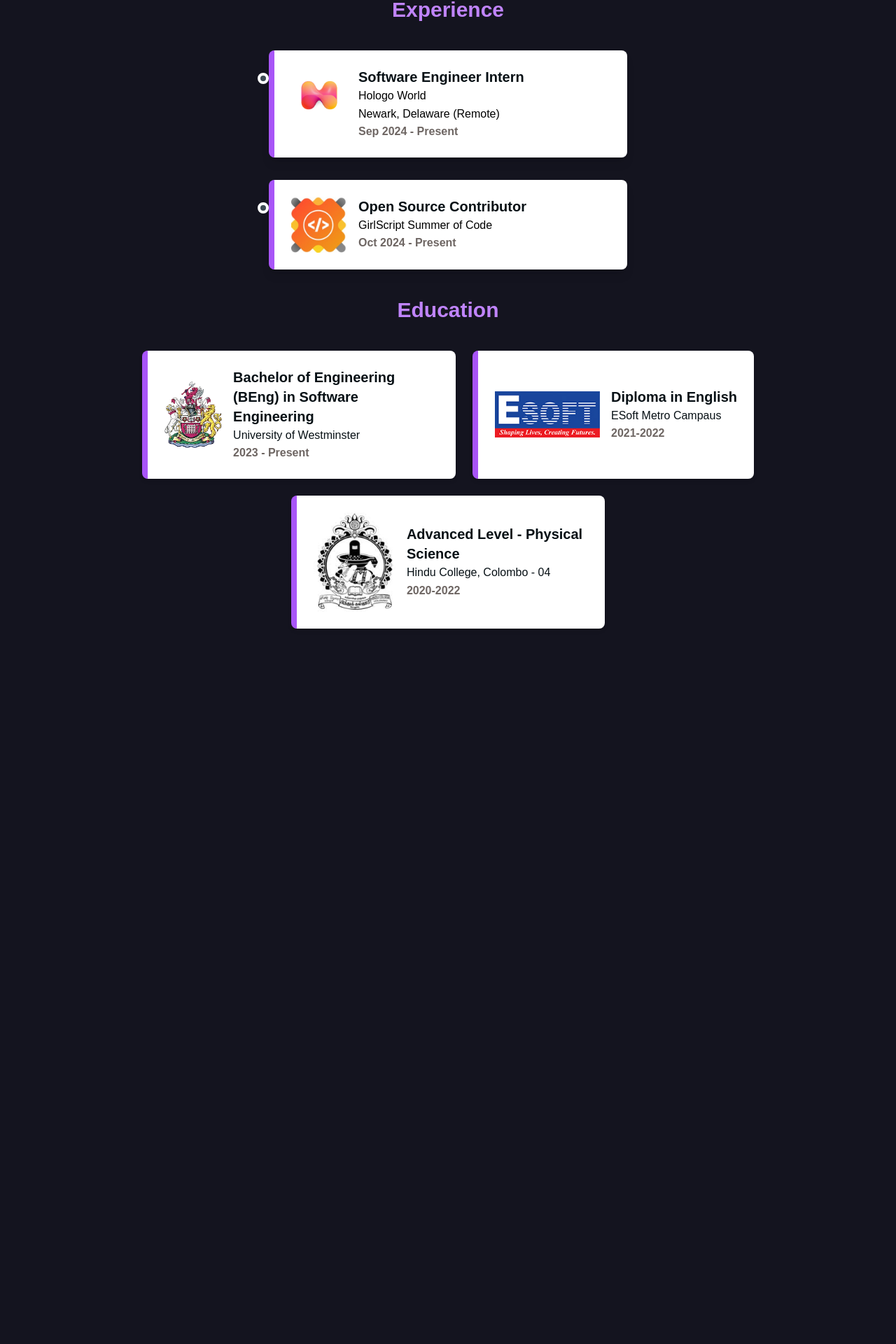
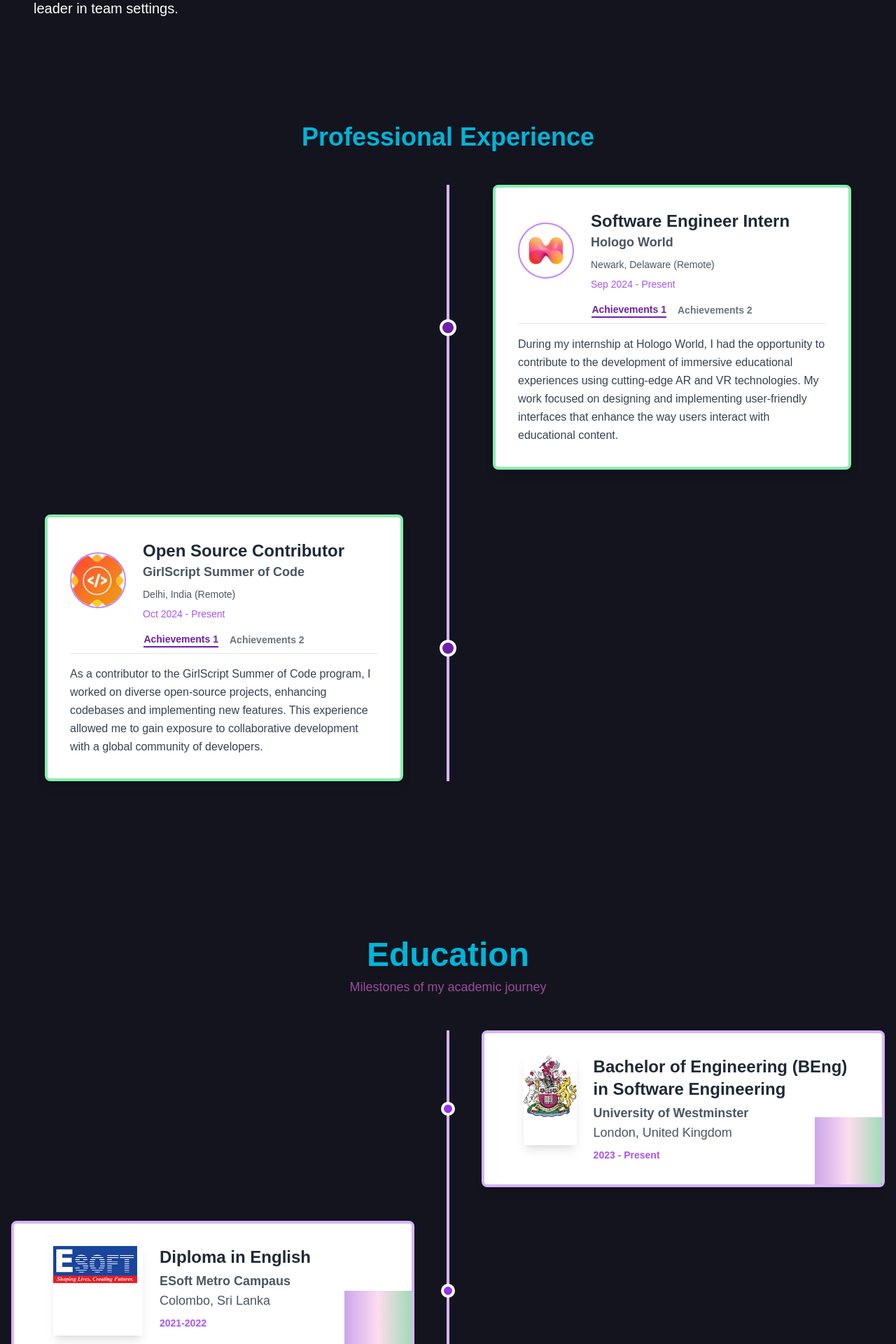
Before and after one commit to DharshanSR/Personal-Portfolio, a Next.js app: page /about in a window 1280 px wide. Shown: the part 656-2576 px from the top of the page at 70% size. Before the commit the page ends 1666 px from the top, so only its background shows below. Built offline with nearby package versions, Linux system fonts and the light colour scheme.

Commit message:
update the new about me section

```diff
--- /dev/null
+++ b/next.config.js
@@ -0,0 +1,5 @@
+module.exports = {
+    images: {
+        domains: ['images.unsplash.com'],
+    },
+};
--- a/src/app/about/page.tsx
+++ b/src/app/about/page.tsx
@@ -1,8 +1,7 @@
 'use client';
 
-import React from "react";
+import React, {useState} from "react";
 import Image from "next/image";
-import profileImage from '@/public/assests/images/Graduate-Men.png';
 import hologoWorldLogo from '@/public/assests/images/hologoWorld.png';
 import westminsterLogo from '@/public/assests/images/westminster-logo.png';
 import esoftLogo from '@/public/assests/images/esoft-logo.jpg';
@@ -17,12 +16,21 @@ const experiences = [
         company: "Hologo World",
         duration: "Sep 2024 - Present",
         location: "Newark, Delaware (Remote)",
+        description: [
+            "During my internship at Hologo World, I had the opportunity to contribute to the development of immersive educational experiences using cutting-edge AR and VR technologies. My work focused on designing and implementing user-friendly interfaces that enhance the way users interact with educational content.",
+            "In addition to front-end development, I also optimized backend systems by improving database queries and reducing API response times, which significantly boosted application performance. This role helped me develop a deeper understanding of scalable software design and collaborative development in a remote environment."
+        ],
         logo: hologoWorldLogo,
     },
     {
         role: "Open Source Contributor",
         company: "GirlScript Summer of Code",
         duration: "Oct 2024 - Present",
+        location: "Delhi, India (Remote)",
+        description: [
+            "As a contributor to the GirlScript Summer of Code program, I worked on diverse open-source projects, enhancing codebases and implementing new features. This experience allowed me to gain exposure to collaborative development with a global community of developers.",
+            "One of my major contributions was improving project documentation and creating beginner-friendly onboarding guides, which made the repositories more accessible to new contributors. I also focused on writing modular and reusable code to promote best practices in software development."
+        ],
         logo: girlscriptcodeOfSummer,
     },
 ];
@@ -31,18 +39,21 @@ const education = [
     {
         degree: "Bachelor of Engineering (BEng) in Software Engineering",
         institution: "University of Westminster",
+        location: "London, United Kingdom",
         year: "2023 - Present",
         logo: westminsterLogo,
     },
     {
         degree: "Diploma in English",
         institution: "ESoft Metro Campaus",
+        location: "Colombo, Sri Lanka",
         year: "2021-2022",
         logo: esoftLogo,
     },
     {
         degree: "Advanced Level - Physical Science",
         institution: "Hindu College, Colombo - 04",
+        location: "Colombo, Sri Lanka",
         year: "2020-2022",
         logo: hinduCollegeLogo,
     },
@@ -59,6 +70,10 @@ const AboutMe = () => {
         hidden: {opacity: 0},
         visible: {opacity: 1, transition: {staggerChildren: 0.2}},
     };
+
+    const [activeTab, setActiveTab] = useState(
+        experiences.reduce((acc, _, idx) => ({ ...acc, [idx]: 0 }), {})
+    );
 
     // Using useInView hook with no triggerOnce so animation happens on scroll up and down
     const [aboutRef, aboutInView] = useInView({threshold: 0.1});
@@ -95,17 +110,18 @@ const AboutMe = () => {
     }, [educationInView, controlsEducation]);
 
     return (
-        <section id="about" className="container mx-auto px-4 py-20 bg-[#14141F]">
+        <section id="about" className="container mx-auto px-4 py-20 relative">
+
             {/* About Me Section */}
             <motion.h1
-                className="text-5xl font-extrabold text-center mb-2 text-white"
+                className="text-6xl font-extrabold text-center mb-2 text-[#00B5D8]"
                 variants={fadeInUp}
                 initial="hidden"
                 animate={controlsAbout}
                 ref={aboutRef}
             >
                 About Me
-                <p className="text-lg mt-2 text-purple-500 font-bold">A glimpse into my journey and achievements</p>
+                <p className="text-lg mt-2 text-[#9B4D96] font-bold">A glimpse into my journey and achievements</p>
             </motion.h1>
 
             <motion.div
@@ -115,36 +131,25 @@ const AboutMe = () => {
                 animate={controlsAbout}
                 ref={aboutRef}
             >
-                {/* Larger Profile Image */}
-                {/*<motion.div*/}
-                {/*    className="relative mb-6 md:mb-0 md:mr-8"*/}
-                {/*    variants={fadeInUp}*/}
-                {/*>*/}
-                {/*    <Image*/}
-                {/*        src={profileImage}*/}
-                {/*        alt="Profile"*/}
-                {/*        width={850}*/}
-                {/*        height={850}*/}
-                {/*        className="object-cover sm:w-80 sm:h-80 md:w-96 md:h-96 lg:w-[500px] lg:h-[500px]"*/}
-                {/*    />*/}
-                {/*</motion.div>*/}
-
                 {/* About Me Text */}
-                <motion.div className="w-full max-w-full p-4 md:p-8 font-medium" style={{lineHeight: "2.0"}} variants={staggerContainer}>
-                    <motion.p className="text-xl text-white mb-4 text-justify" variants={fadeInUp}>
+                <motion.div className="w-full max-w-full p-4 md:p-8 font-medium" variants={staggerContainer}>
+                    <motion.p className="text-xl text-white mb-4 text-justify" style={{lineHeight: "2.0"}}
+                              variants={fadeInUp}>
                         I am Ravindran Dharshan, a driven Software Developer currently studying at the University of
                         Westminster, London. With a diverse skill set in Full-Stack Development, Data Science, Machine
                         Learning, and Cloud Computing, I bring a unique combination of technical expertise and
                         problem-solving capabilities. I am highly organized, committed, and able to meet deadlines while
                         executing specific roles with precision.
                     </motion.p>
-                    <motion.p className="text-xl text-white mb-4 text-justify" style={{lineHeight: "1.6"}} variants={fadeInUp}>
+                    <motion.p className="text-xl text-white mb-4 text-justify" style={{lineHeight: "2.0"}}
+                              variants={fadeInUp}>
                         My ability to communicate effectively with individuals across various disciplines, coupled with
                         excellent organizational skills, allows me to thrive in team-based environments. My goal is to
                         transition into a full-time role where I can leverage my broad technical knowledge to support
                         business objectives and drive innovation.
                     </motion.p>
-                    <motion.p className="text-xl text-white mb-2 text-justify" style={{lineHeight: "1.6"}} variants={fadeInUp}>
+                    <motion.p className="text-xl text-white mb-2 text-justify" style={{lineHeight: "2.0"}}
+                              variants={fadeInUp}>
                         I am passionate about developing original solutions to complex problems, guided by an intuitive
                         and optimistic approach. Whether working on algorithms, full-stack projects, or business-related
                         challenges, I apply my problem-solving skills to deliver impactful results. Additionally, I am
@@ -155,94 +160,208 @@ const AboutMe = () => {
             </motion.div>
 
             {/* Experience Section */}
-            <motion.h2
-                className="text-3xl font-semibold text-center text-purple-400 mb-10 mt-10"
+            <motion.section
+                className="py-20"
                 variants={fadeInUp}
                 initial="hidden"
                 animate={controlsExperience}
                 ref={experienceRef}
             >
-                Experience
+                <motion.h2
+                    className="text-4xl font-bold text-center text-[#00B5D8] mb-12"
+                    variants={fadeInUp}
+                >
+                    Professional Experience
                 </motion.h2>
 
                 <motion.div
-                className="relative flex flex-col justify-center items-center space-y-8 mb-8"
+                    className="relative max-w-6xl mx-auto"
                     variants={staggerContainer}
                     initial="hidden"
                     animate={controlsExperience}
                 >
+                    {/* Timeline Line */}
+                    <div className="absolute left-1/2 transform -translate-x-1/2 w-1 bg-purple-300 h-full"></div>
+
                     {experiences.map((exp, index) => (
                         <motion.div
                             key={index}
-                        className="relative w-full max-w-lg bg-white border-l-8 border-purple-500 p-6 rounded-lg shadow-lg hover:shadow-xl hover:bg-purple-100 transition-all duration-300 ease-in-out transform hover:-translate-y-1"
-                        variants={fadeInUp}
+                            className={`relative flex items-center ${
+                                index % 2 === 0 ? "justify-start" : "justify-end"
+                            } mb-16`}
+                            variants={{
+                                hidden: { opacity: 0, x: index % 2 === 0 ? -100 : 100 },
+                                visible: { opacity: 1, x: 0, transition: { duration: 0.6 } },
+                            }}
+                            initial="hidden"
+                            whileInView="visible"
+                            viewport={{ once: false }}
                         >
-                        {/* Timeline Dot */}
+                            {/* Connector */}
                             <div
-                            className="absolute -left-6 top-8 w-4 h-4 bg-[#3c4b54] rounded-full border-4 border-white"></div>
+                                className={`w-6 h-6 rounded-full bg-purple-800 border-4 border-white absolute left-1/2 transform -translate-x-1/2 z-10`}
+                            ></div>
 
-                        {/* Experience Content */}
-                        <div className="flex items-start space-x-4 cursor-pointer">
-                            {/* Company Logo */}
-                            <div className="w-20 hover:scale-105">
+                            {/* Content */}
+                            <motion.div
+                                whileHover={{
+                                    scale: 1.05,
+                                    boxShadow: "0px 10px 20px rgba(0, 0, 0, 0.1)",
+                                }}
+                                transition={{
+                                    duration: 0.3,
+                                    ease: "easeInOut",
+                                }}
+                                className={`relative w-[95%] max-w-lg p-8 bg-white shadow-lg rounded-lg border-4 transition-all ${
+                                    index % 2 === 0
+                                        ? "ml-auto border-green-300"
+                                        : "mr-auto border-green-300"
+                                }`}
+                            >
+                                {/* Company Info */}
+                                <div className="flex items-center space-x-6 mb-4">
+                                    <div
+                                        className="w-20 h-20 rounded-full border-2 border-purple-400 flex-shrink-0 overflow-hidden">
                                         <Image
                                             src={exp.logo}
                                             alt={`${exp.company} logo`}
                                             width={80}
-                                    height={50}
+                                            height={80}
                                             className="object-contain"
                                         />
                                     </div>
-                            {/* Experience Info */}
-                            <div className="flex-1" style={{lineHeight: "1.6"}}>
-                                <h2 className="text-xl font-semibold text-[#071015]">{exp.role}</h2>
-                                <h3 className="text-black">{exp.company}</h3>
-                                <p className="text-black">{exp.location}</p>
-                                <p className="text-[#6e6663] font-bold">{exp.duration}</p>
+                                    <div>
+                                        <h3 className="text-2xl font-extrabold text-gray-800">
+                                            {exp.role}
+                                        </h3>
+                                        <p className="text-lg text-gray-600 font-semibold">{exp.company}</p>
+                                        <p className="text-sm text-gray-600 mb-2 mt-2">{exp.location}</p>
+                                        <p className="text-sm text-purple-500 font-medium">{exp.duration}</p>
+                                    </div>
+                                </div>
+
+                                {/* Description Tabs */}
+                                <div className="mt-4">
+                                    <div className="flex justify-center space-x-4 border-b pb-2">
+                                        {exp.description.map((_, idx) => (
+                                            <button
+                                                key={idx}
+                                                className={`text-sm font-semibold ${
+                                                    activeTab[index] === idx
+                                                        ? "text-purple-800 border-b-2 border-purple-800"
+                                                        : "text-gray-500"
+                                                }`}
+                                                onClick={() => setActiveTab({ ...activeTab, [index]: idx })}
+                                            >
+                                                Achievements {idx + 1}
+                                            </button>
+                                        ))}
+                                    </div>
+                                    <div className="mt-4 text-gray-700 leading-relaxed">
+                                        {exp.description[activeTab[index]]}
+                                    </div>
+                                </div>
+                            </motion.div>
+                        </motion.div>
+                    ))}
+                </motion.div>
+            </motion.section>
+
+
+            {/* Education Section */}
+            <motion.section
+                className="py-20 relative overflow-hidden"
+                variants={fadeInUp}
+                initial="hidden"
+                animate={controlsEducation}
+                ref={educationRef}
+            >
+                {/* Section Heading */}
+                <motion.h2
+                    className="text-4xl font-extrabold text-center text-purple-600 mb-12 relative z-10"
+                    variants={fadeInUp}
+                >
+        <span className="block text-5xl text-[#00B5D8] drop-shadow-md">
+            Education
+        </span>
+                    <span className="block text-lg font-medium text-[#9B4D96] mt-2">
+            Milestones of my academic journey
+        </span>
+                </motion.h2>
+
+                {/* Timeline Container */}
+                <motion.div
+                    className="relative max-w-7xl mx-auto z-10"
+                    variants={staggerContainer}
+                    initial="hidden"
+                    animate={controlsEducation}
+                >
+                    {/* Vertical Line */}
+                    <div className="absolute left-1/2 transform -translate-x-1/2 w-1 bg-purple-300 h-full z-0"></div>
+                    {/* Timeline Items */}
+                    {education.map((edu, index) => (
+                        <motion.div
+                            key={index}
+                            className={`relative flex items-center mb-12 ${
+                                index % 2 === 0 ? "justify-start" : "justify-end"
+                            }`}
+                            variants={{
+                                hidden: {opacity: 0, x: index % 2 === 0 ? -50 : 50},
+                                visible: {opacity: 1, x: 0, transition: {duration: 0.6}},
+                            }}
+                            initial="hidden"
+                            whileInView="visible"
+                            viewport={{once: false}}
+                        >
+                            {/* Connector Dot */}
+                            <div
+                                className="w-5 h-5 rounded-full bg-purple-600 border-4 border-white absolute left-1/2 transform -translate-x-1/2 z-10"
+                            ></div>
+
+                            {/* Timeline Content */}
+                            <div
+                                className={`relative bg-white shadow-lg rounded-lg p-8 border-4 ${
+                                    index % 2 === 0
+                                        ? "ml-auto border-purple-300"
+                                        : "mr-auto border-purple-300"
+                                } w-[90%] max-w-xl hover:shadow-2xl hover:border-purple-500 transition-transform transform hover:scale-105`}
+                            >
+                                {/* Institution and Details */}
+                                <div className="flex items-start space-x-6">
+                                    <div
+                                        className="absolute bottom-0 right-0 w-24 h-24 bg-gradient-to-l from-green-600 via-pink-300 to-purple-700 clip-triangle opacity-40"></div>
+                                    {/* Institution Logo */}
+                                    <div className="w-32 h-32 overflow-hidden shadow-lg">
+                                        <Image
+                                            src={edu.logo}
+                                            alt={`${edu.institution} logo`}
+                                            width={120}
+                                            height={120}
+                                            className="object-cover"
+                                        />
+                                    </div>
+
+                                    {/* Education Info */}
+                                    <div>
+                                        <h3 className="text-2xl font-extrabold text-gray-800 mb-1">
+                                            {edu.degree}
+                                        </h3>
+                                        <p className="text-lg text-gray-600 font-bold">
+                                            {edu.institution}
+                                        </p>
+                                        <p className="text-lg text-gray-600 font-medium">
+                                            {edu.location}
+                                        </p>
+                                        <p className="text-sm text-purple-500 font-semibold mt-2">
+                                            {edu.year}
+                                        </p>
+                                    </div>
                                 </div>
                             </div>
                         </motion.div>
                     ))}
                 </motion.div>
-
-
-            {/* Education Section */}
-            <motion.h2
-                className="text-3xl font-semibold text-center text-purple-400 mb-10 mt-10"
-                variants={fadeInUp}
-                initial="hidden"
-                animate={controlsEducation}
-                ref={educationRef}
-            >
-                Education
-            </motion.h2>
-            <motion.div className="flex flex-wrap justify-center gap-6 mb-8" variants={staggerContainer}
-                        initial="hidden" animate={controlsEducation}>
-                {education.map((edu, index) => (
-                    <motion.div
-                        key={index}
-                        className="border-l-8 border-purple-500 rounded-lg shadow-md p-6 flex items-center space-x-4 max-w-md bg-white" style={{lineHeight: "1.6"}}
-                        variants={fadeInUp}
-                    >
-                        {/* Institution Logo */}
-                        <div>
-                            <Image
-                                src={edu.logo}
-                                alt={`${edu.institution} logo`}
-                                width={150}
-                                height={76}
-                                className="object-contain"
-                            />
-                        </div>
-                        {/* Education Info */}
-                        <div>
-                            <h3 className="text-xl font-semibold text-[#071015]">{edu.degree}</h3>
-                            <p className="text-[#071015]">{edu.institution}</p>
-                            <p className="text-[#6e6663] font-bold">{edu.year}</p>
-                        </div>
-                    </motion.div>
-                ))}
-            </motion.div>
+            </motion.section>
         </section>
     );
 };
```
Lines whose indentation alone changed are shown as unchanged.
